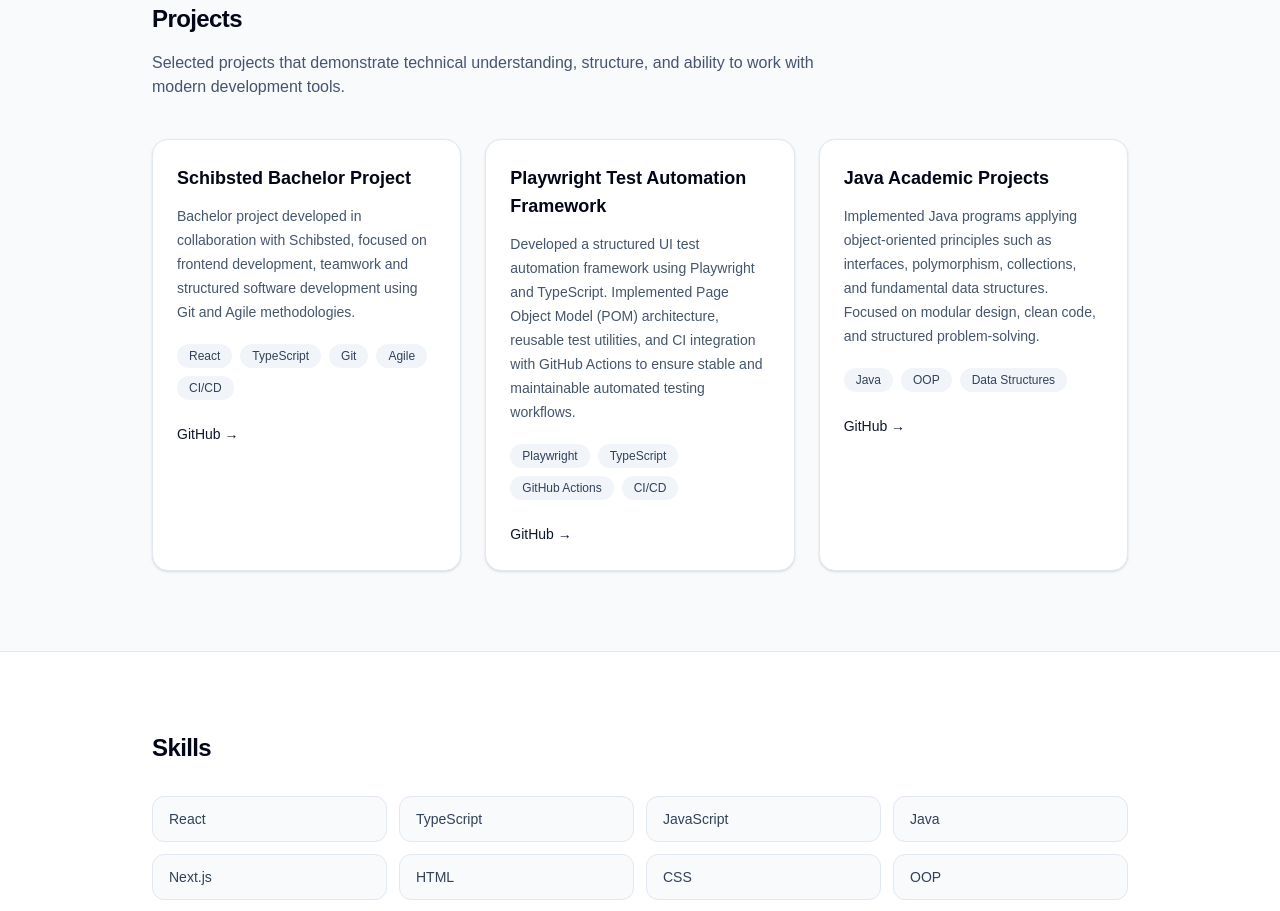
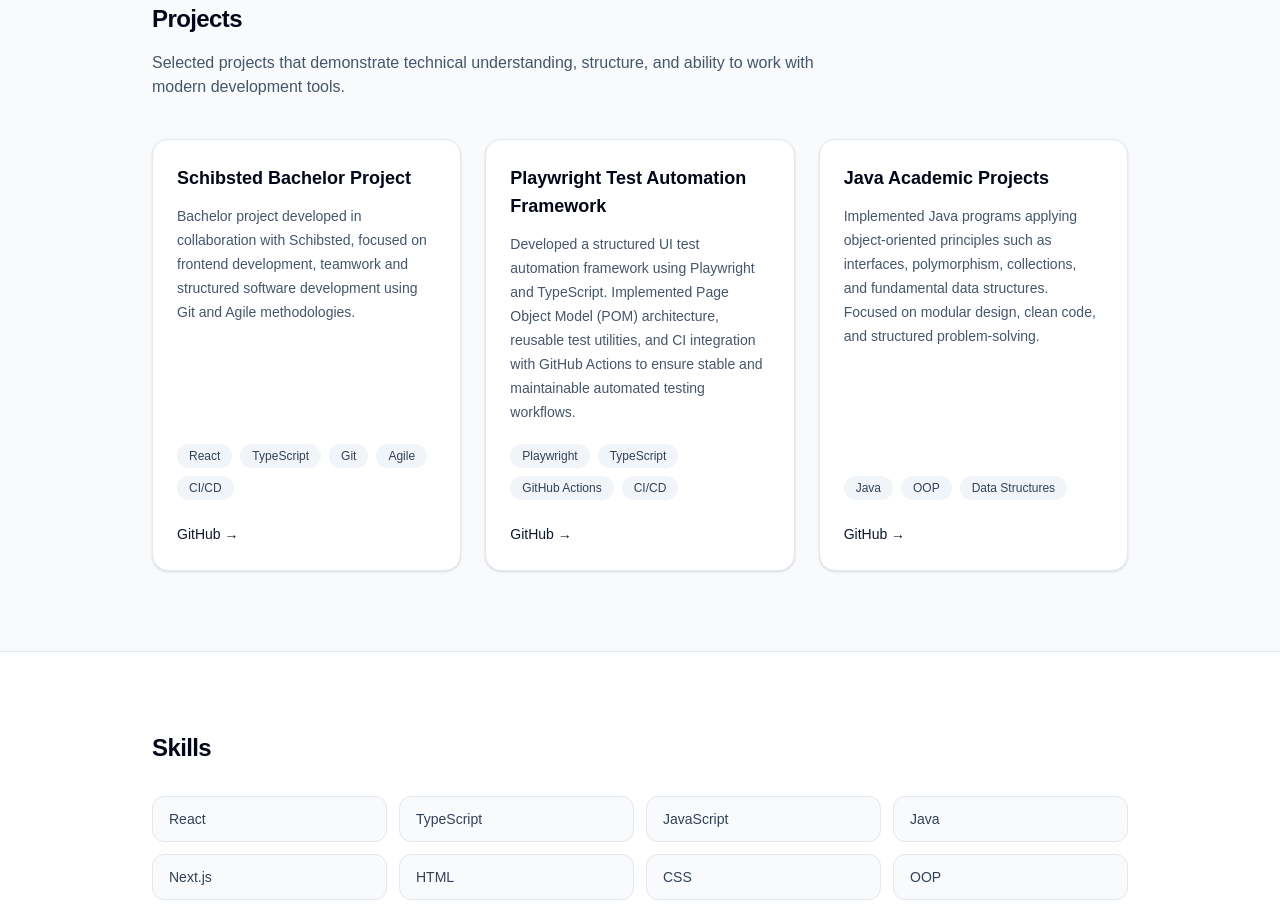
Before and after one commit to onatuce/portfolio, a Next.js app: page / in a window 1280 px wide. Shown: the part 1440-2351 px from the top of the page. Built offline with nearby package versions, Linux system fonts and the light colour scheme.

Commit message:
Scale Github links

```diff
--- a/src/components/Projects.tsx
+++ b/src/components/Projects.tsx
@@ -18,7 +18,7 @@ return (
         {projects.map((project) => (
             <article
             key={project.title}
-            className="rounded-2xl border border-slate-200 bg-white p-6 shadow-sm"
+            className="flex h-full flex-col rounded-2xl border border-slate-200 bg-white p-6 shadow-sm"
             >
             <h3 className="text-lg font-semibold text-slate-950">
                 {project.title}
@@ -28,7 +28,8 @@ return (
                 {project.description}
             </p>
 
-            <div className="mt-5 flex flex-wrap gap-2">
+            <div className="mt-auto pt-5">
+                <div className="flex flex-wrap gap-2">
                 {project.stack.map((tech) => (
                     <span
                     key={tech}
@@ -43,6 +44,7 @@ return (
                 >
                 GitHub →
                 </a>
+            </div>
             </article>
         ))}
         </div>
```
Lines whose indentation alone changed are shown as unchanged.
